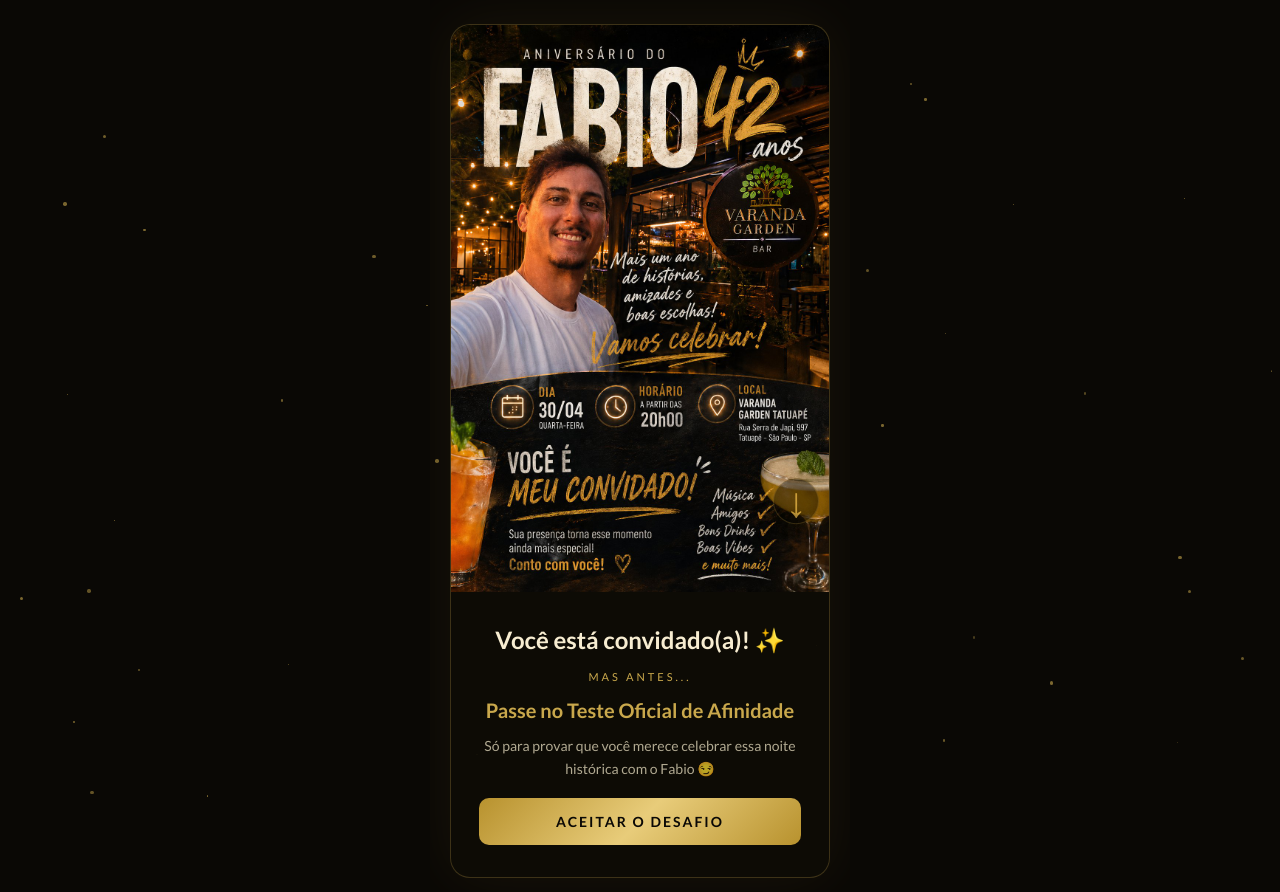
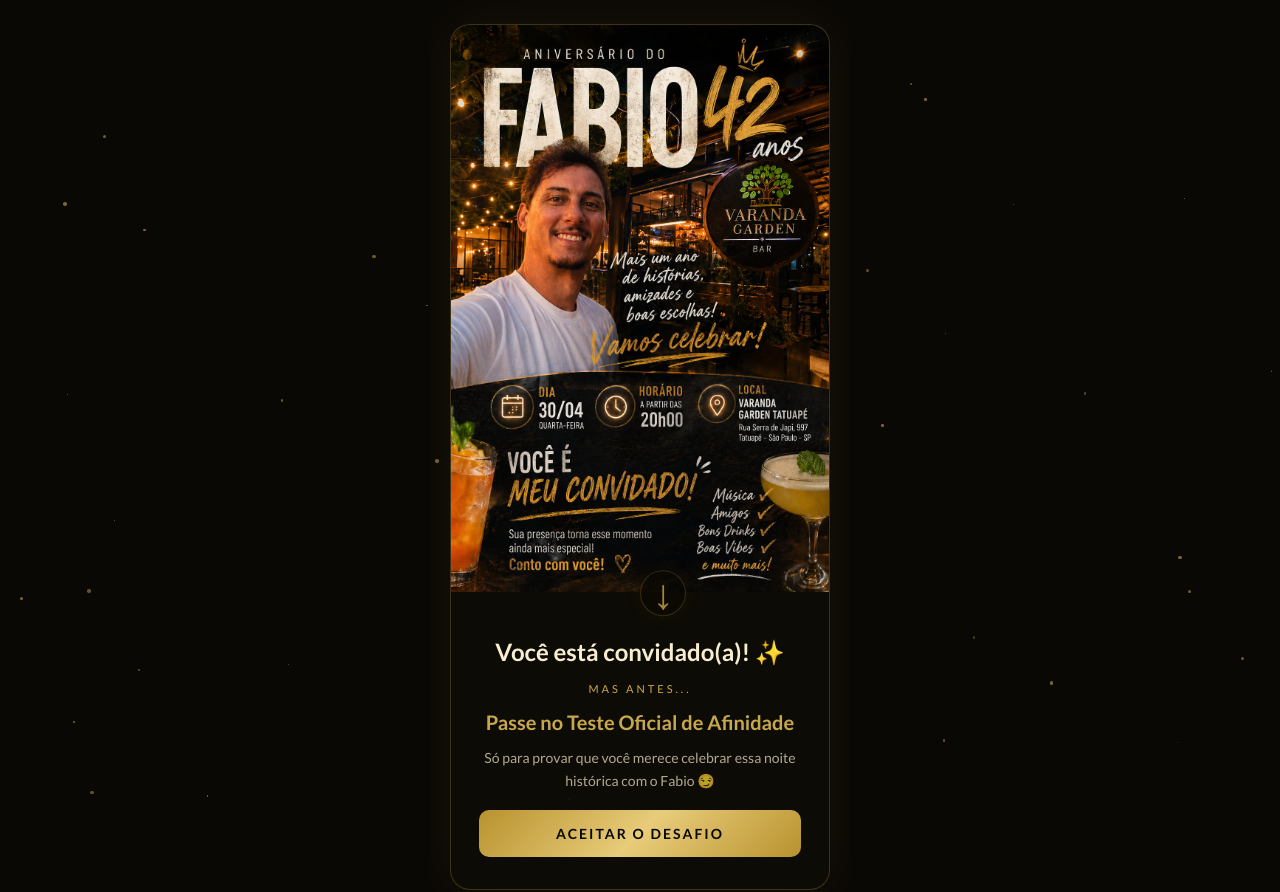
Before and after one commit to fabiocabrera/niver42, a plain HTML site: page index.html in a window 1280 px wide. Shown: the top 892 px of the page. Drawn offline with nearby package versions, Linux system fonts and the light colour scheme.

Commit message:
Center scroll cue between hero and intro text

```diff
--- a/index.html
+++ b/index.html
@@ -111,14 +111,18 @@
       overflow: hidden;
     }
 
+    .hero-wrap {
+      position: relative;
+    }
+
     .intro-content {
-      padding: 28px 28px 32px;
+      padding: 40px 28px 32px;
     }
 
     .scroll-cue {
       position: absolute;
-      right: 10px;
-      top: 53%;
+      left: 50%;
+      bottom: -23px;
       width: 46px;
       height: 46px;
       display: flex;
@@ -132,8 +136,9 @@
       border-radius: 999px;
       box-shadow: 0 0 24px rgba(216,173,71,0.08);
       text-shadow: 0 0 24px rgba(216,173,71,0.22);
+      transform: translateX(-50%);
       pointer-events: none;
-      z-index: 2;
+      z-index: 3;
       animation: bounceDown 1.8s infinite;
     }
 
@@ -299,12 +304,14 @@
 
   <!-- ======================== INTRO ======================== -->
   <div class="card screen active intro-card" id="screen-intro">
+    <div class="hero-wrap">
       <img
         src="https://fabiocabrera.github.io/niver42/flyer.png"
         alt="Aniversário do Fabio 42 anos – Varanda Garden Tatuapé"
         style="width:100%; display:block; border-radius: 20px 20px 0 0; object-fit:cover;"
       />
       <div class="scroll-cue" aria-hidden="true">↓</div>
+    </div>
     <div class="intro-content">
       <p class="byline" style="margin-bottom:18px;">
         <span style="display:block;font-size:24px;font-weight:700;color:#f7edd1;margin-bottom:8px;">
```
Lines whose indentation alone changed are shown as unchanged.
